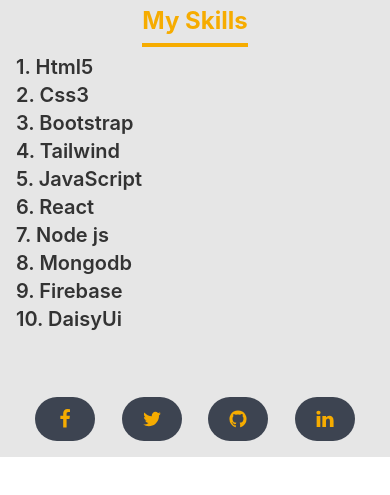
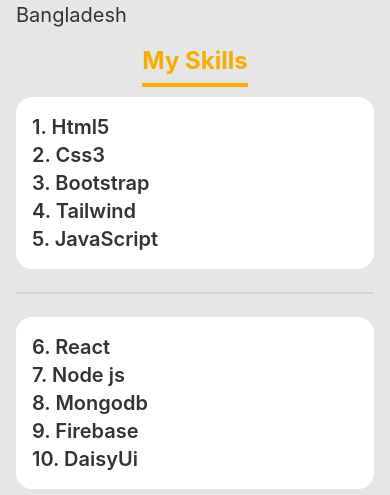
Before and after one commit to Ahsan855/ToolKits-client, a React (Create React App) app: page /portfolio in a window 390 px wide. Shown: the part 1073-1568 px from the top of the page. Built offline with nearby package versions, Linux system fonts and the light colour scheme; no server answers.

Commit message:
my skill responsive and ok done

```diff
--- a/src/Pages/Portfolio/Portfolio.js
+++ b/src/Pages/Portfolio/Portfolio.js
@@ -2,7 +2,7 @@
 
 const Portfolio = () => {
   return (
-    <div class="hero min-h-screen bg-base-200">
+    <div class="hero min-h-screen bg-base-200 py-10">
       <div class="hero-content grid grid-cols-1 md:grid-cols-2">
         <div className="mt-[-160px]">
           <img
@@ -32,23 +32,44 @@
             <h1 class="text-2xl font-bold text-primary text-center border-b-4 w-3xl mx-auto border-primary mb-4 pb-4">
               About Me
             </h1>
-          <h2 className="text-2xl font-bold">Name: Muhammad Ahsan Habib (Rifat)</h2>
-          <h2 className="text-xl"><span className="text-primary text-2xl">Email:</span> muhammadrifathasan9869@gmail.com</h2>
-          <h2 className="text-xl"><span className="text-primary text-2xl">Address:</span> Rajshahi,bogra, Bangladesh</h2>
+            <h2 className="text-2xl font-bold">
+              Name: Muhammad Ahsan Habib (Rifat)
+            </h2>
+            <h2 className="text-xl">
+              <span className="text-primary text-2xl">Email:</span>{" "}
+              muhammadrifathasan9869@gmail.com
+            </h2>
+            <h2 className="text-xl">
+              <span className="text-primary text-2xl">Address:</span>{" "}
+              Rajshahi,bogra, Bangladesh
+            </h2>
             <div className="text-center pt-4">
-          <span className="text-2xl text-primary font-bold text-center py-2 border-b-4 w-3xl mx-auto border-primary">My Skills</span><br />
-          <ul className="mt-4 text-left">
+              <span className="text-2xl text-primary font-bold text-center py-2 border-b-4 w-3xl mx-auto border-primary">
+                My Skills
+              </span>
+              <br />
+
+              <div class="flex flex-col w-full lg:flex-row mt-5">
+                <div class="grid flex-grow card bg-base-100 rounded-box p-4">
+                  <ul className="text-left">
                   <li className="text-xl font-semibold">1. Html5</li>
                   <li className="text-xl font-semibold">2. Css3</li>
                   <li className="text-xl font-semibold">3. Bootstrap</li>
                   <li className="text-xl font-semibold">4. Tailwind</li>
                   <li className="text-xl font-semibold">5. JavaScript</li>
+                  </ul>
+                </div>
+                <div class="divider lg:divider-horizontal"></div>
+                <div class="grid flex-grow card bg-base-100 rounded-box p-4">
+                  <ul className="text-left">
                   <li className="text-xl font-semibold">6. React</li>
                   <li className="text-xl font-semibold">7. Node js</li>
                   <li className="text-xl font-semibold">8. Mongodb</li>
                   <li className="text-xl font-semibold">9. Firebase</li>
                   <li className="text-xl font-semibold">10. DaisyUi</li>
                   </ul>
+                </div>
+              </div>
             </div>
           </div>
           <div className=" flex mt-16 max-w-xs mx-auto items-center justify-between">
```
Lines whose indentation alone changed are shown as unchanged.
